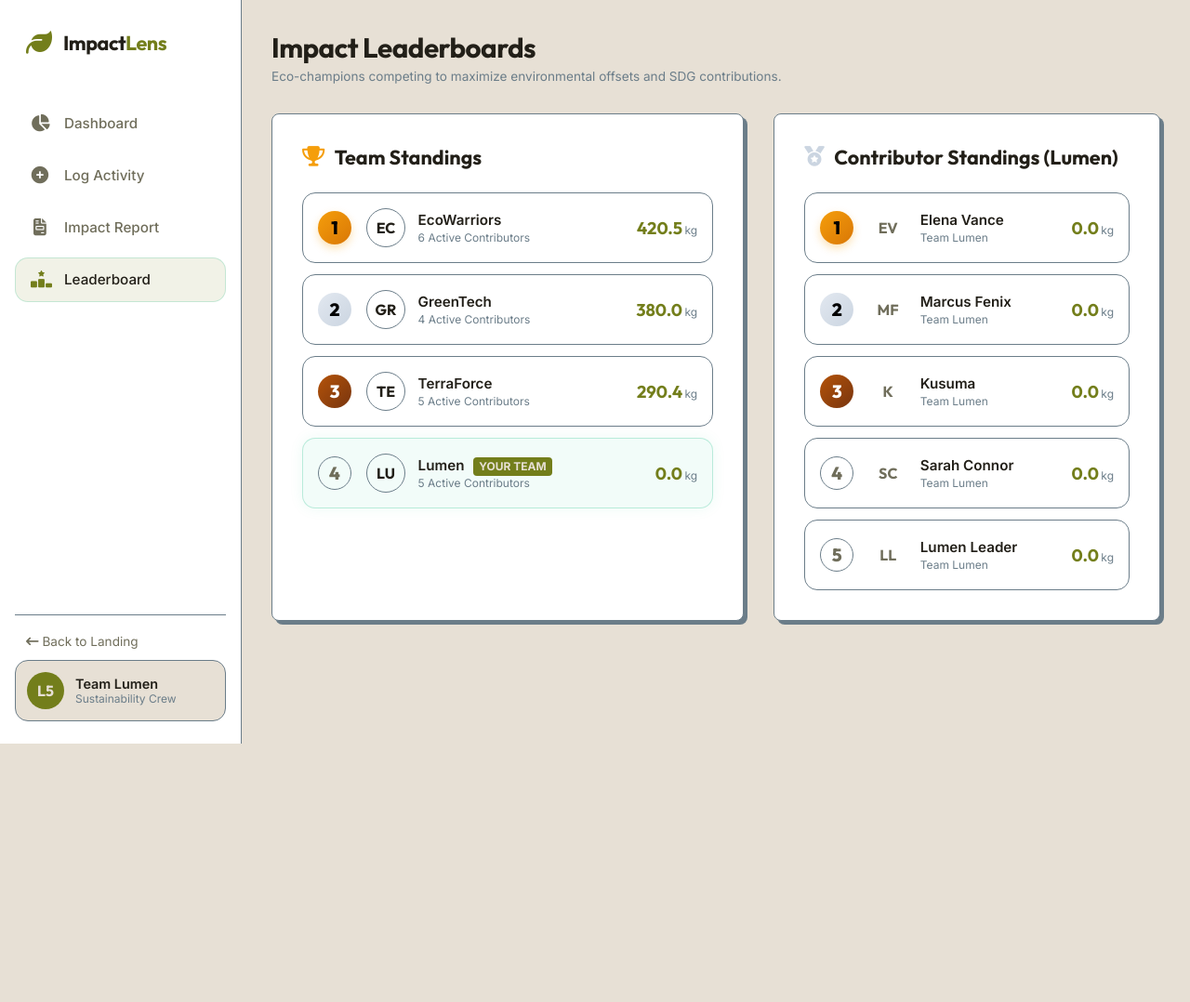
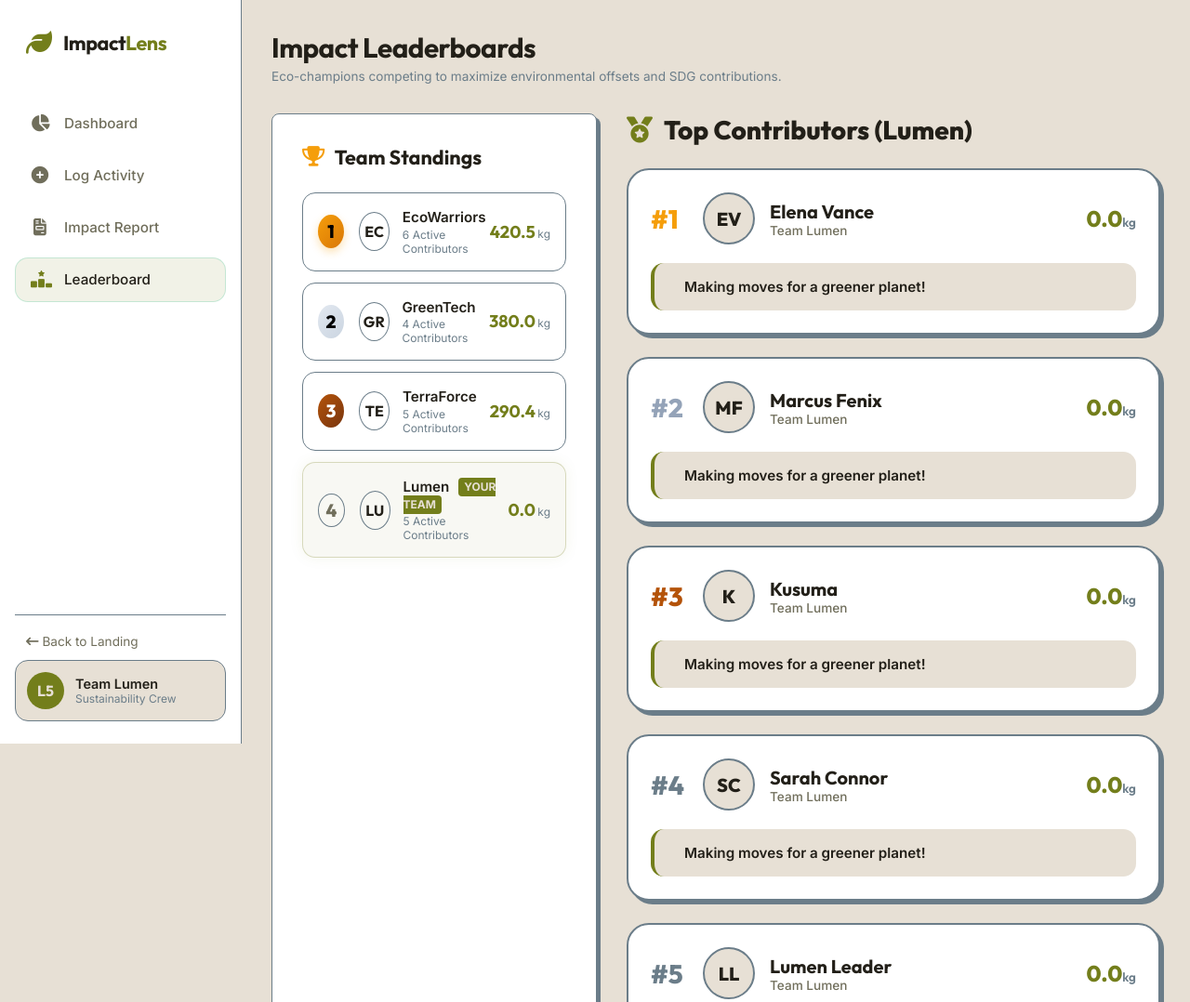
Before and after one commit to Kusuma05-source/impactlens, a plain HTML site: page pages/leaderboard.html in a window 1280 px wide. Shown: the top 1078 px of the page at 93% size. Before the commit the page ends 800 px from the top, so only its background shows below. Drawn offline with Linux system fonts and the light colour scheme.

Commit message:
feat: Phase 4 Story-Driven Leaderboard with AI generated highlights

```diff
--- /dev/null
+++ b/js/leaderboard.js
@@ -0,0 +1,235 @@
+const API_KEY = 'YOUR_API_KEY_HERE';
+const GEMINI_ENDPOINT = `https://generativelanguage.googleapis.com/v1beta/models/gemini-1.5-flash:generateContent?key=${API_KEY}`;
+const CACHE_KEY = 'impactlens_user_highlights';
+const CACHE_EXPIRY_MS = 24 * 60 * 60 * 1000; // 24 hours
+
+document.addEventListener("DOMContentLoaded", () => {
+  loadLeaderboardData();
+});
+
+async function getUserHighlight(userName, userActivities) {
+  // Check cache
+  let cache = {};
+  try {
+    const cachedData = localStorage.getItem(CACHE_KEY);
+    if (cachedData) {
+      cache = JSON.parse(cachedData);
+    }
+  } catch(e) {}
+
+  const now = Date.now();
+  if (cache[userName] && cache[userName].timestamp && (now - cache[userName].timestamp < CACHE_EXPIRY_MS)) {
+    return cache[userName].highlight;
+  }
+
+  // Fallback if no API key is provided
+  if (API_KEY === 'YOUR_API_KEY_HERE') {
+    if (!userActivities || userActivities.length === 0) {
+      return "Making moves for a greener planet!";
+    }
+    const counts = {};
+    userActivities.forEach(a => {
+      counts[a.activity] = (counts[a.activity] || 0) + (parseFloat(a.quantity) || 0);
+    });
+    const topCategory = Object.keys(counts).sort((a,b) => counts[b] - counts[a])[0];
+    const fallbackText = `Crushing it in ${topCategory.replace(/([A-Z])/g, ' $1').toLowerCase()} and making real waves!`;
+    return fallbackText;
+  }
+
+  // AI Generation
+  const prompt = `You are a hype-person for a Gen-Z sustainability app.
+Review the following user's eco-activity data:
+User: ${userName}
+Activities: ${JSON.stringify(userActivities.map(a => ({ activity: a.activity, quantity: a.quantity })))}
+
+Write a single, punchy, Gen-Z friendly highlight sentence summarizing their impact. (e.g. "${userName} is crushing it with 15km of eco-commuting this week!"). Do not use hashtags or emojis unless absolutely necessary. Keep it under 15 words.`;
+
+  try {
+    const response = await fetch(GEMINI_ENDPOINT, {
+      method: 'POST',
+      headers: {
+        'Content-Type': 'application/json'
+      },
+      body: JSON.stringify({
+        contents: [
+          {
+            parts: [
+              { text: prompt }
+            ]
+          }
+        ],
+        generationConfig: {
+          temperature: 0.7,
+          maxOutputTokens: 50
+        }
+      })
+    });
+
+    if (response.ok) {
+      const data = await response.json();
+      const highlight = data.candidates[0].content.parts[0].text.trim();
+
+      // Update cache
+      cache[userName] = {
+        highlight: highlight,
+        timestamp: now
+      };
+      localStorage.setItem(CACHE_KEY, JSON.stringify(cache));
+      return highlight;
+    } else {
+      throw new Error("API response not ok");
+    }
+  } catch (error) {
+    console.error("Failed to fetch highlight from Gemini:", error);
+    return "Making moves for a greener planet!";
+  }
+}
+
+async function loadLeaderboardData() {
+  let data = { ...FALLBACK_DATA };
+
+  try {
+    const response = await fetch("../data/sample-data.json");
+    if (response.ok) {
+      data = await response.json();
+    }
+  } catch (err) {}
+
+  // Merge local storage activities
+  try {
+    const storedLocal = localStorage.getItem("impactlens_activities");
+    if (storedLocal) {
+      const localActivities = JSON.parse(storedLocal);
+      if (Array.isArray(localActivities)) {
+        data.activities = [...data.activities, ...localActivities];
+      }
+    }
+  } catch (err) {}
+  data.activities = data.activities || [];
+  data.conversionRates = data.conversionRates || {};
+  data.leaderboard = data.leaderboard || [];
+
+  // Calculate dynamic values for Team Lumen
+  let lumenTotalOffset = 0;
+  const userOffsets = {
+    "Elena Vance": 0,
+    "Marcus Fenix": 0,
+    "Kusuma": 0,
+    "Sarah Connor": 0,
+    "Lumen Leader": 0
+  };
+
+  data.activities.forEach(act => {
+    if (!act || !act.activity) return;
+    const rateInfo = data.conversionRates[act.activity];
+    if (rateInfo) {
+      const qty = parseFloat(act.quantity) || 0;
+      const rate = parseFloat(rateInfo.rate) || 0;
+      const offset = qty * rate;
+      if (act.team === "Lumen") {
+        lumenTotalOffset += offset;
+
+        // Track individual contributor
+        const loggedBy = act.loggedBy || "Unknown";
+        if (userOffsets[loggedBy] !== undefined) {
+          userOffsets[loggedBy] += offset;
+        } else {
+          userOffsets[loggedBy] = offset;
+        }
+      }
+    }
+  });
+
+  // Update Lumen score in the leaderboard array
+  const teamList = data.leaderboard.map(team => {
+    if (team.team === "Lumen") {
+      return { ...team, totalCO2Offset: lumenTotalOffset };
+    }
+    return team;
+  });
+
+  // Sort teams descending by offset
+  teamList.sort((a, b) => b.totalCO2Offset - a.totalCO2Offset);
+
+  // Render Teams
+  const teamContainer = document.getElementById("team-list");
+  if (teamContainer) {
+    teamContainer.innerHTML = "";
+
+    teamList.forEach((team, idx) => {
+      const rank = idx + 1;
+      let rankClass = "rank-num";
+      if (rank <= 3) rankClass += ` rank-${rank}`;
+
+      const isLumen = team.team === "Lumen";
+      const itemClass = isLumen ? "leaderboard-item highlight" : "leaderboard-item";
+
+      const div = document.createElement("div");
+      div.className = itemClass;
+      div.innerHTML = `
+        <div class="${rankClass}">${rank}</div>
+        <div class="item-avatar">${team.team.substring(0, 2).toUpperCase()}</div>
+        <div class="item-info">
+          <span class="item-title">${team.team} ${isLumen ? '<span style="font-size: 0.75rem; background: var(--accent-primary); color: var(--bg-primary); padding: 0.15rem 0.4rem; border-radius: 4px; margin-left: 0.35rem; font-weight: bold;">YOUR TEAM</span>' : ''}</span>
+          <span class="item-subtitle">${team.members} Active Contributors</span>
+        </div>
+        <div class="item-score">${team.totalCO2Offset.toFixed(1)}<span>kg</span></div>
+      `;
+      teamContainer.appendChild(div);
+    });
+  }
+
+  // Render Users
+  const userContainer = document.getElementById("user-list");
+  if (userContainer) {
+    userContainer.innerHTML = "";
+
+    // Convert userOffsets to list and sort
+    const userList = Object.keys(userOffsets).map(name => {
+      return { name: name, offset: userOffsets[name] };
+    });
+    userList.sort((a, b) => b.offset - a.offset);
+
+    for (let idx = 0; idx < userList.length; idx++) {
+      const user = userList[idx];
+      const rank = idx + 1;
+
+      // Get Initials
+      const initials = user.name.split(" ").map(n => n[0]).join("");
+
+      // Create Card
+      const div = document.createElement("div");
+      div.className = "player-card";
+      div.innerHTML = `
+        <div class="player-card-header">
+          <div class="player-rank">#${rank}</div>
+          <div class="player-avatar">${initials}</div>
+          <div class="player-info">
+            <div class="player-name">${user.name}</div>
+            <div class="player-team">Team Lumen</div>
+          </div>
+          <div class="player-score-container">
+            <div class="player-score">${user.offset.toFixed(1)}<span>kg</span></div>
+          </div>
+        </div>
+        <div class="player-highlight">
+          <i class="fa-solid fa-sparkles"></i>
+          <span class="loading-highlight">Generating impact summary...</span>
+        </div>
+      `;
+      userContainer.appendChild(div);
+
+      // Get user specific activities
+      const userActs = data.activities.filter(a => a.loggedBy === user.name);
+
+      // Fetch highlight asynchronously
+      getUserHighlight(user.name, userActs).then(highlightText => {
+        const highlightSpan = div.querySelector('.player-highlight span');
+        if (highlightSpan) {
+          highlightSpan.className = "";
+          highlightSpan.textContent = highlightText;
+        }
+      });
+    }
+  }
+}
--- a/pages/leaderboard.html
+++ b/pages/leaderboard.html
@@ -9,14 +9,14 @@
   <style>
     .leaderboard-grid {
       display: grid;
-      grid-template-columns: 1.1fr 0.9fr;
+      grid-template-columns: 1fr;
       gap: 2rem;
       width: 100%;
     }
 
-    @media (max-width: 900px) {
+    @media (min-width: 1024px) {
       .leaderboard-grid {
-        grid-template-columns: 1fr;
+        grid-template-columns: 350px 1fr;
       }
     }
 
@@ -62,9 +62,9 @@
     }
 
     .leaderboard-item.highlight {
-      background: rgba(16, 185, 129, 0.05);
-      border-color: rgba(16, 185, 129, 0.25);
-      box-shadow: 0 0 15px rgba(16, 185, 129, 0.08);
+      background: rgba(115, 126, 27, 0.05);
+      border-color: rgba(115, 126, 27, 0.25);
+      box-shadow: 0 0 15px rgba(115, 126, 27, 0.08);
     }
 
     .rank-num {
@@ -149,6 +149,130 @@
       color: var(--text-muted);
       margin-left: 0.15rem;
     }
+
+    /* Player Cards Design */
+    .player-feed {
+      display: flex;
+      flex-direction: column;
+      gap: 1.5rem;
+    }
+
+    .player-card {
+      display: flex;
+      flex-direction: column;
+      background: var(--bg-card);
+      border: 2px solid var(--border-color);
+      border-radius: var(--border-radius-lg);
+      padding: 1.5rem;
+      box-shadow: 4px 4px 0px var(--border-color);
+      transition: transform 0.2s, box-shadow 0.2s;
+      position: relative;
+    }
+
+    .player-card:hover {
+      transform: translate(-2px, -2px);
+      box-shadow: 6px 6px 0px var(--border-color);
+    }
+
+    .player-card-header {
+      display: flex;
+      align-items: center;
+      margin-bottom: 1.25rem;
+    }
+
+    .player-rank {
+      font-family: var(--font-header);
+      font-size: 1.75rem;
+      font-weight: 800;
+      color: var(--text-muted);
+      width: 40px;
+      margin-right: 1rem;
+    }
+
+    .player-card:nth-child(1) .player-rank {
+      color: #F59E0B;
+    }
+
+    .player-card:nth-child(2) .player-rank {
+      color: #94A3B8;
+    }
+
+    .player-card:nth-child(3) .player-rank {
+      color: #B45309;
+    }
+
+    .player-avatar {
+      width: 56px;
+      height: 56px;
+      border-radius: 50%;
+      background: var(--bg-primary);
+      color: var(--text-primary);
+      display: flex;
+      align-items: center;
+      justify-content: center;
+      font-weight: 800;
+      font-size: 1.25rem;
+      font-family: var(--font-header);
+      border: 2px solid var(--border-color);
+      margin-right: 1rem;
+    }
+
+    .player-info {
+      flex-grow: 1;
+    }
+
+    .player-name {
+      font-family: var(--font-header);
+      font-size: 1.25rem;
+      font-weight: 700;
+      color: var(--text-primary);
+    }
+
+    .player-team {
+      font-size: 0.85rem;
+      color: var(--text-secondary);
+      font-weight: 500;
+    }
+
+    .player-score-container {
+      text-align: right;
+    }
+
+    .player-score {
+      font-family: var(--font-header);
+      font-size: 1.5rem;
+      font-weight: 800;
+      color: var(--accent-primary);
+    }
+
+    .player-score span {
+      font-size: 0.85rem;
+      color: var(--text-muted);
+      font-weight: 600;
+    }
+
+    .player-highlight {
+      background: var(--bg-primary);
+      padding: 1rem 1.25rem;
+      border-radius: var(--border-radius-md);
+      color: var(--text-primary);
+      border-left: 4px solid var(--accent-primary);
+      font-weight: 600;
+      font-size: 0.95rem;
+      display: flex;
+      align-items: flex-start;
+      gap: 0.75rem;
+    }
+
+    .player-highlight i {
+      color: var(--accent-primary);
+      margin-top: 0.2rem;
+    }
+
+    .loading-highlight {
+      opacity: 0.6;
+      font-style: italic;
+    }
   </style>
 </head>
 <body>
@@ -229,10 +353,10 @@
         </div>
 
         <!-- Individual Contributors Leaderboard -->
-        <div class="glass-card leaderboard-card">
-          <h2><i class="fa-solid fa-medal" style="color: #CBD5E1;"></i> Contributor Standings (Lumen)</h2>
-          <div class="leaderboard-list" id="user-list">
-            <!-- Populated dynamically -->
+        <div class="">
+          <h2 style="font-family: var(--font-header); font-size: 1.75rem; font-weight: 800; margin-bottom: 1.5rem; display: flex; align-items: center; gap: 0.75rem;"><i class="fa-solid fa-medal" style="color: var(--accent-primary);"></i> Top Contributors (Lumen)</h2>
+          <div class="player-feed" id="user-list">
+            <!-- Populated dynamically via JS -->
           </div>
         </div>
       </section>
@@ -240,135 +364,6 @@
     </main>
   </div>
   <script src="../js/utils.js"></script>
-  <script>
-    document.addEventListener("DOMContentLoaded", () => {
-      loadLeaderboardData();
-    });
-
-    async function loadLeaderboardData() {
-      let data = { ...FALLBACK_DATA };
-
-      try {
-        const response = await fetch("../data/sample-data.json");
-        if (response.ok) {
-          data = await response.json();
-        }
-      } catch (err) {}
-
-      // Merge local storage activities
-      try {
-        const storedLocal = localStorage.getItem("impactlens_activities");
-        if (storedLocal) {
-          const localActivities = JSON.parse(storedLocal);
-          if (Array.isArray(localActivities)) {
-            data.activities = [...data.activities, ...localActivities];
-          }
-        }
-      } catch (err) {}
-      data.activities = data.activities || [];
-      data.conversionRates = data.conversionRates || {};
-      data.leaderboard = data.leaderboard || [];
-
-      // 1. Calculate dynamic values for Team Lumen
-      let lumenTotalOffset = 0;
-      const userOffsets = {
-        "Elena Vance": 0,
-        "Marcus Fenix": 0,
-        "Kusuma": 0,
-        "Sarah Connor": 0,
-        "Lumen Leader": 0
-      };
-
-      data.activities.forEach(act => {
-        if (!act || !act.activity) return;
-        const rateInfo = data.conversionRates[act.activity];
-        if (rateInfo) {
-          const qty = parseFloat(act.quantity) || 0;
-          const rate = parseFloat(rateInfo.rate) || 0;
-          const offset = qty * rate;
-          if (act.team === "Lumen") {
-            lumenTotalOffset += offset;
-
-            // Track individual contributor
-            const loggedBy = act.loggedBy || "Unknown";
-            if (userOffsets[loggedBy] !== undefined) {
-              userOffsets[loggedBy] += offset;
-            } else {
-              userOffsets[loggedBy] = offset;
-            }
-          }
-        }
-      });
-
-      // Update Lumen score in the leaderboard array
-      const teamList = data.leaderboard.map(team => {
-        if (team.team === "Lumen") {
-          return { ...team, totalCO2Offset: lumenTotalOffset };
-        }
-        return team;
-      });
-
-      // Sort teams descending by offset
-      teamList.sort((a, b) => b.totalCO2Offset - a.totalCO2Offset);
-
-      // Render Teams
-      const teamContainer = document.getElementById("team-list");
-      teamContainer.innerHTML = "";
-
-      teamList.forEach((team, idx) => {
-        const rank = idx + 1;
-        let rankClass = "rank-num";
-        if (rank <= 3) rankClass += ` rank-${rank}`;
-
-        const isLumen = team.team === "Lumen";
-        const itemClass = isLumen ? "leaderboard-item highlight" : "leaderboard-item";
-
-        const div = document.createElement("div");
-        div.className = itemClass;
-        div.innerHTML = `
-          <div class="${rankClass}">${rank}</div>
-          <div class="item-avatar">${team.team.substring(0, 2).toUpperCase()}</div>
-          <div class="item-info">
-            <span class="item-title">${team.team} ${isLumen ? '<span style="font-size: 0.75rem; background: var(--accent-primary); color: var(--bg-primary); padding: 0.15rem 0.4rem; border-radius: 4px; margin-left: 0.35rem; font-weight: bold;">YOUR TEAM</span>' : ''}</span>
-            <span class="item-subtitle">${team.members} Active Contributors</span>
-          </div>
-          <div class="item-score">${team.totalCO2Offset.toFixed(1)}<span>kg</span></div>
-        `;
-        teamContainer.appendChild(div);
-      });
-
-      // Render Users
-      const userContainer = document.getElementById("user-list");
-      userContainer.innerHTML = "";
-
-      // Convert userOffsets to list and sort
-      const userList = Object.keys(userOffsets).map(name => {
-        return { name: name, offset: userOffsets[name] };
-      });
-      userList.sort((a, b) => b.offset - a.offset);
-
-      userList.forEach((user, idx) => {
-        const rank = idx + 1;
-        let rankClass = "rank-num";
-        if (rank <= 3) rankClass += ` rank-${rank}`;
-
-        // Get Initials
-        const initials = user.name.split(" ").map(n => n[0]).join("");
-
-        const div = document.createElement("div");
-        div.className = "leaderboard-item";
-        div.innerHTML = `
-          <div class="${rankClass}">${rank}</div>
-          <div class="item-avatar" style="background: rgba(255,255,255,0.03); border-color: rgba(255,255,255,0.05); color: var(--text-secondary);">${initials}</div>
-          <div class="item-info">
-            <span class="item-title">${user.name}</span>
-            <span class="item-subtitle">Team Lumen</span>
-          </div>
-          <div class="item-score">${user.offset.toFixed(1)}<span>kg</span></div>
-        `;
-        userContainer.appendChild(div);
-      });
-    }
-  </script>
+  <script src="../js/leaderboard.js"></script>
 </body>
 </html>
```
